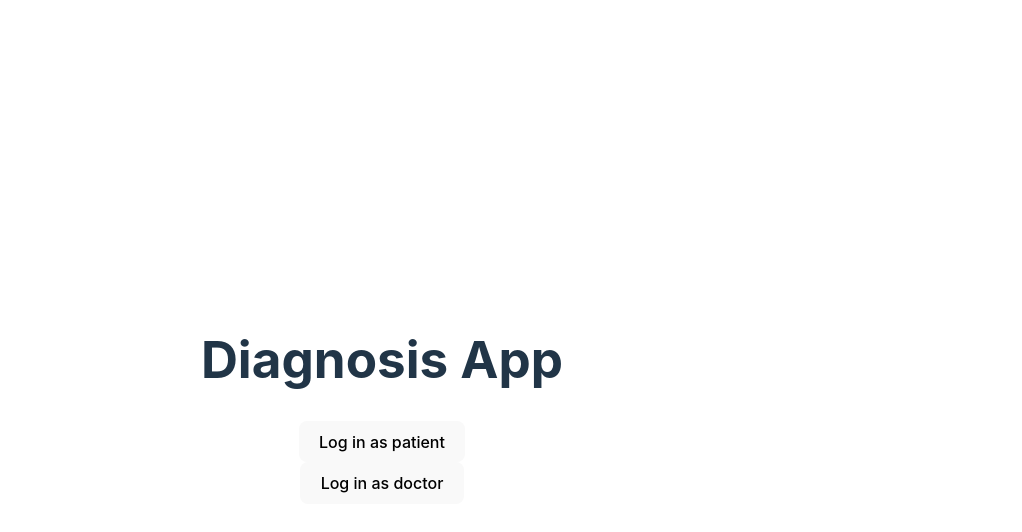
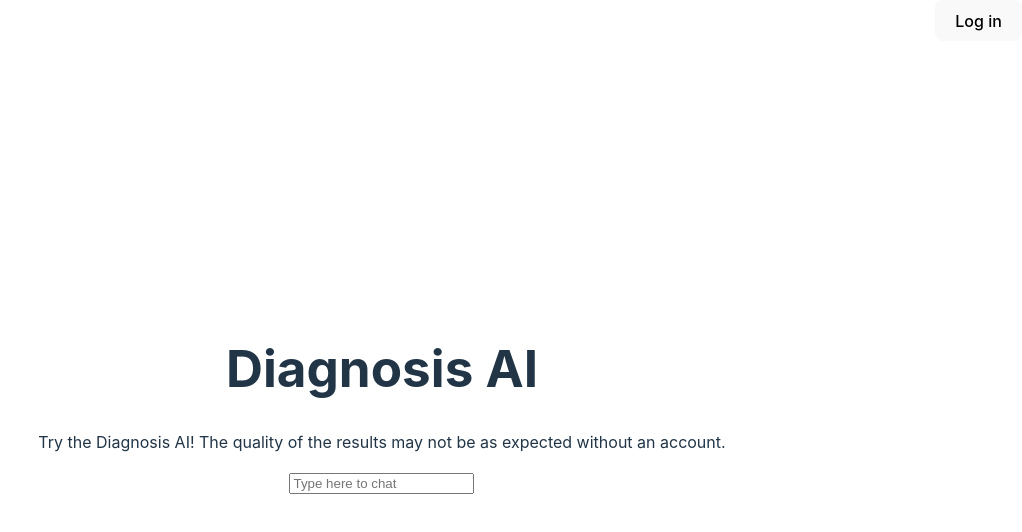
Before and after one commit to eduhaidu/diagnosis_app, a React (Vite) app in the folder diagnosisapp/: page / in a window 1280 px wide. Shown: the top 532 px of the page, without its empty margins (258-1280 px from the left). Built offline with nearby package versions, Linux system fonts and the light colour scheme.

Commit message:
+ home page

```diff
--- a/diagnosisapp/src/components/Header.jsx
+++ b/diagnosisapp/src/components/Header.jsx
@@ -6,14 +6,9 @@ function Header(){
     return (
         <>
         <header>
-            <h1>Diagnosis App</h1>
+            <h1>Diagnosis AI</h1>
         </header>
-        <div>
-            <Button class="PatientButton">{patientButtonText}</Button>
-        </div>
-        <div>
-            <Button class="DoctorButton">{doctorButtonText}</Button>
-        </div></>
+        </>
     )
 }
 
--- a/diagnosisapp/src/pages/Home.jsx
+++ b/diagnosisapp/src/pages/Home.jsx
@@ -1,9 +1,27 @@
 import Header from "../components/Header";
+import Button from "../components/Button";
 
 function Home() {
+    const tryAI = "Try the Diagnosis AI! The quality of the results may not be as expected without an account.";
     return (
-        <div>
-        <Header />
+        <div className="home">
+            <div className="account_buttons topcorner">
+                <Button className="button" onClick={() => {window.location.href = "/login"}}>Log in</Button>
+            </div>
+            <style type="text/css">
+                {`
+                .topcorner {
+                    position: absolute;
+                    top: 0;
+                    right: 0;
+                }
+                `}
+            </style>
+            <Header />
+            <div className="home_content">
+                <p>{tryAI}</p>
+                <input type="text" placeholder="Type here to chat" />
+            </div>
         </div>
     );
 }
```
